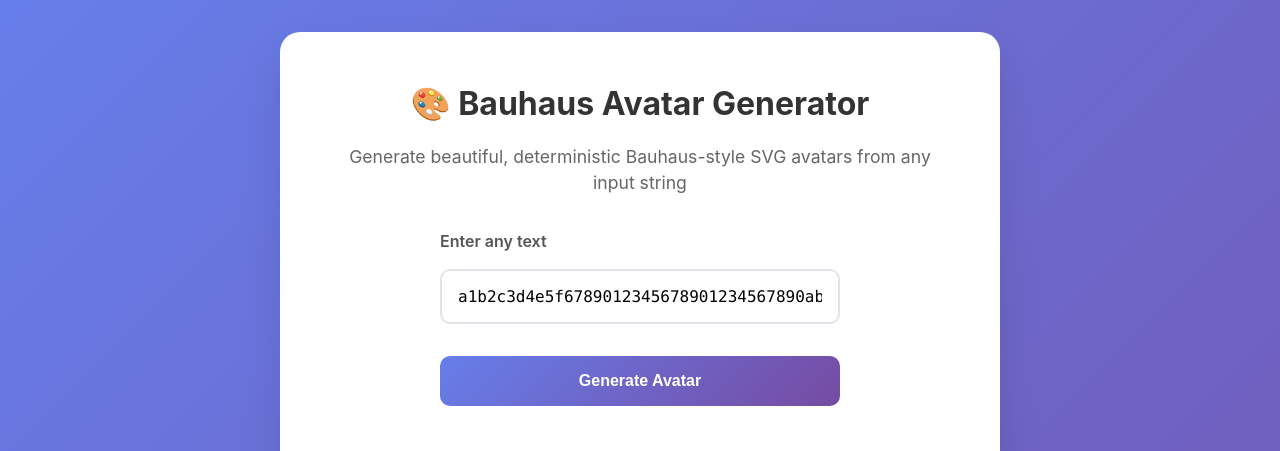
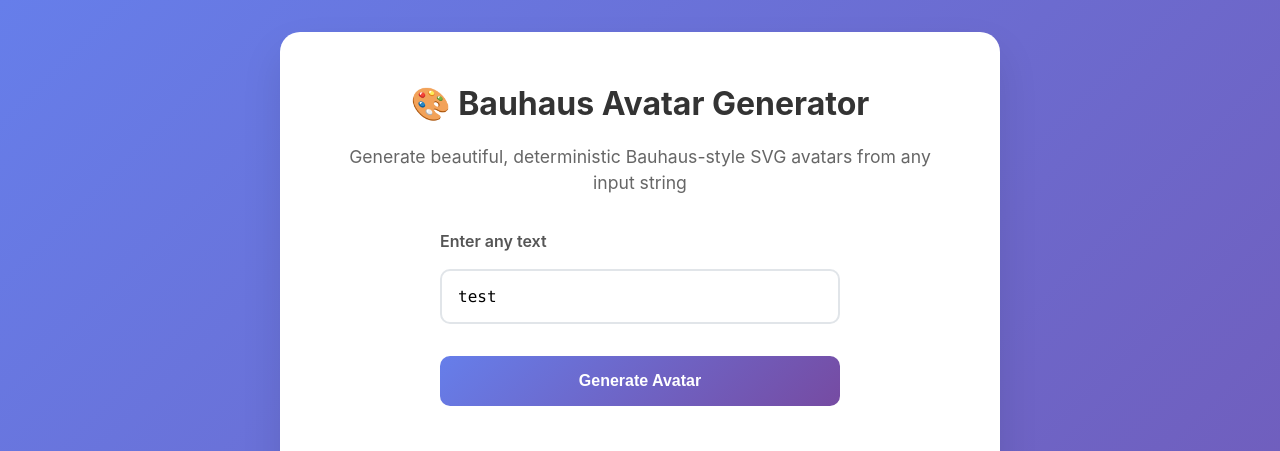
Before and after one commit to jmas/bauhaus-avatar-generator, a website built with Vite: page pages/index.html in a window 1280 px wide. Shown: the top 451 px of the page. Built offline with nearby package versions, Linux system fonts and the light colour scheme.

Commit message:
Update index

```diff
--- a/pages/index.html
+++ b/pages/index.html
@@ -223,7 +223,7 @@
             type="text"
             id="avatarInput"
             placeholder="Enter text to generate avatar..."
-            value="a1b2c3d4e5f6789012345678901234567890abcd"
+            value="test"
           />
         </div>
 
```
Also changed, not shown: 1 other file.
